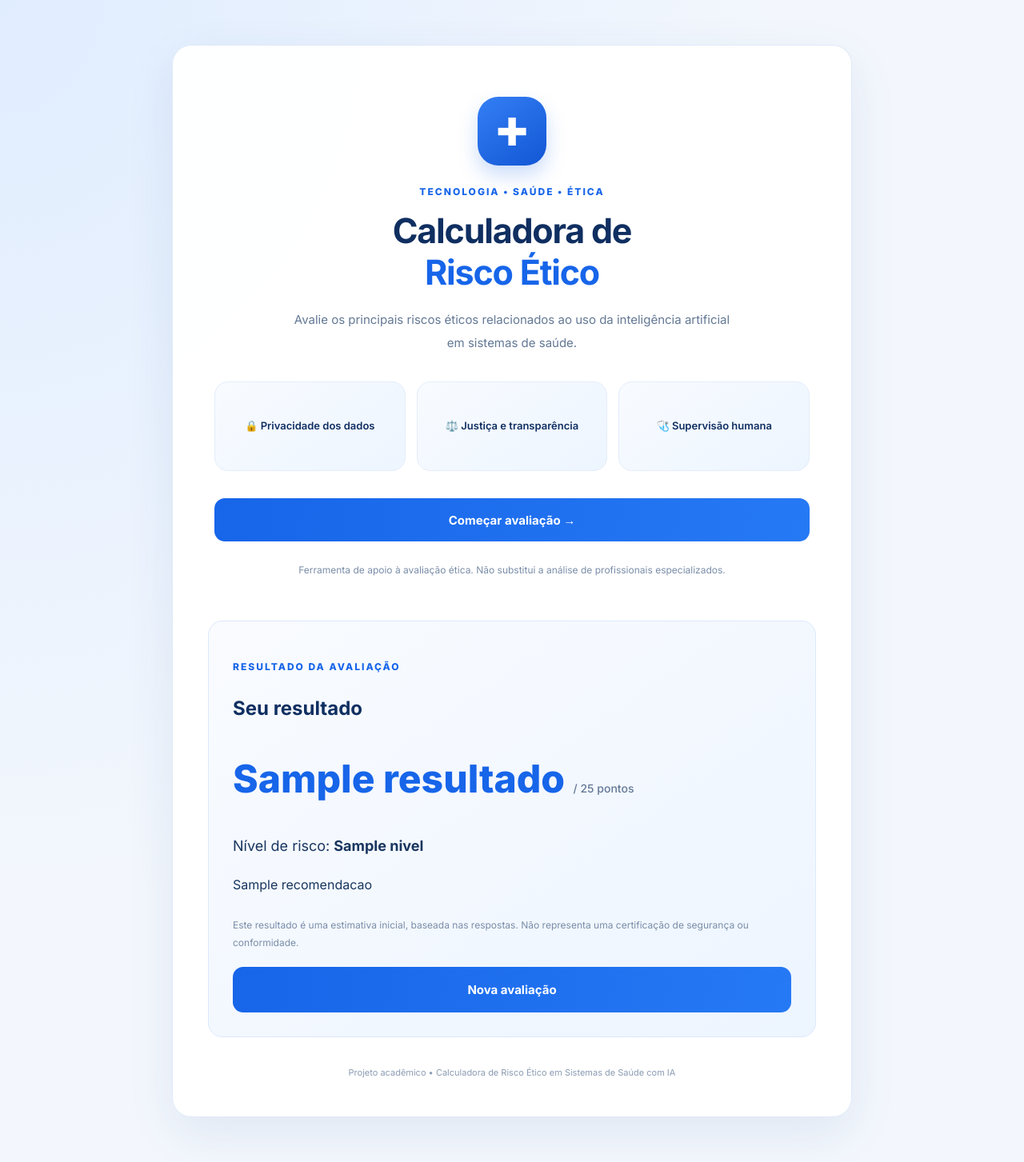
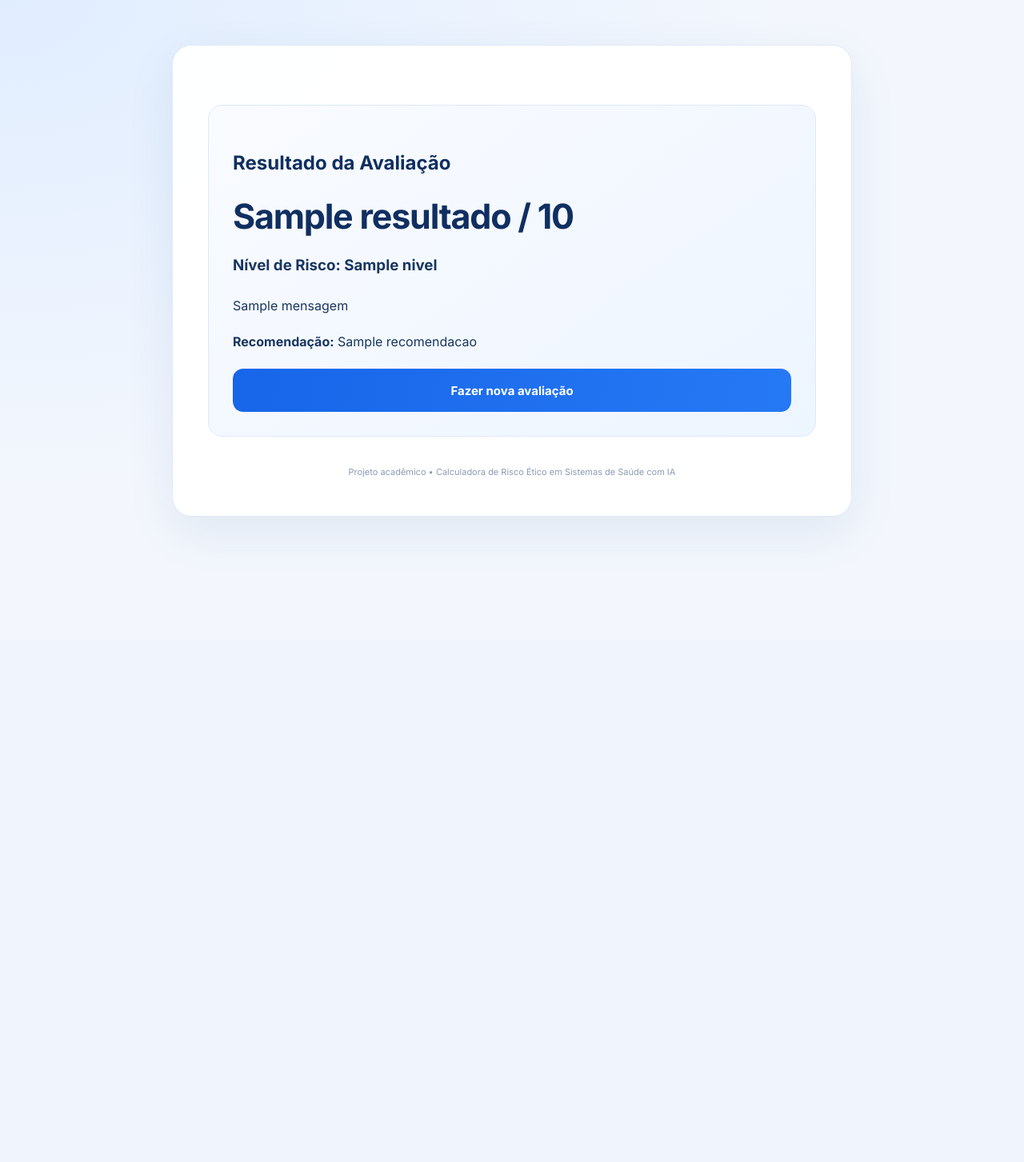
Before and after one commit to Lucas-adin/calculadora-ee, a Flask app: template templates/index.html in a window 1280 px wide. Shown: the whole page at 80% size. After the commit the page ends 646 px from the top, so only its background shows below. Run offline with Flask 3, Linux system fonts and the light colour scheme; the template is opened without the code that fills it: most values are stand-ins (such as "Sample title", 1, 10 or a date in 2020).

Commit message:
Atualiza calculadora de risco etico

```diff
--- a/app.py
+++ b/app.py
@@ -4,52 +4,60 @@ from flask import Flask, render_template, request
 app = Flask(__name__)
 
 
-@app.route("/")
-def home():
-    return render_template("index.html")
+@app.route('/')
+def inicio():
+    return render_template('index.html', resultado=None)
 
 
-@app.route("/calcular", methods=["POST"])
+@app.route('/calcular', methods=['POST'])
 def calcular():
-    dados = int(request.form["dados"])
-    transparencia = int(request.form["transparencia"])
-    vies = int(request.form["vies"])
-    seguranca = int(request.form["seguranca"])
-    supervisao = int(request.form["supervisao"])
+    perguntas = [
+        'dados',
+        'transparencia',
+        'vies',
+        'seguranca',
+        'supervisao'
+    ]
 
-    total = dados + transparencia + vies + seguranca + supervisao
+    pontuacao_respostas = {
+        'nao': 2,
+        'parcial': 1,
+        'sim': 0
+    }
 
-    if total <= 0:
-        nivel = "BAIXO"
-        recomendacao = (
-            "O risco identificado é baixo. "
-            "Mantenha os cuidados com privacidade, "
-            "segurança e supervisão humana."
-        )
+    total = 0
+
+    for pergunta in perguntas:
+        resposta = request.form.get(pergunta)
+
+        if resposta not in pontuacao_respostas:
+            return "Responda todas as perguntas corretamente.", 400
+
+        total += pontuacao_respostas[resposta]
+
+    if total <= 3:
+        nivel = "Baixo"
+        mensagem = "O sistema apresenta baixo risco ético."
+        recomendacao = "Continue monitorando os critérios éticos da IA."
 
     elif total <= 6:
-        nivel = "MÉDIO"
-        recomendacao = (
-            "Revise os pontos que precisam de melhoria. "
-            "Reforce a proteção dos dados, a transparência "
-            "e a verificação de possíveis vieses."
-        )
+        nivel = "Médio"
+        mensagem = "O sistema apresenta risco ético moderado."
+        recomendacao = "Revise os critérios que precisam de melhorias."
 
     else:
-        nivel = "ALTO"
-        recomendacao = (
-            "O sistema exige uma revisão cuidadosa antes "
-            "de ser utilizado. Avalie os riscos, reforce "
-            "a segurança e garanta supervisão humana."
-        )
+        nivel = "Alto"
+        mensagem = "O sistema apresenta alto risco ético."
+        recomendacao = "Priorize a correção dos problemas identificados e realize uma nova avaliação."
 
     return render_template(
-        "index.html",
+        'index.html',
         resultado=total,
         nivel=nivel,
+        mensagem=mensagem,
         recomendacao=recomendacao
     )
 
 
-if __name__ == "__main__":
+if __name__ == '__main__':
     app.run(debug=True)
--- a/templates/index.html
+++ b/templates/index.html
@@ -11,7 +11,8 @@
 
 <main class="container">
 
-    <section id="inicio" class="tela-inicial">
+    <!-- TELA INICIAL -->
+    <section id="inicio" class="tela-inicial" {% if resultado is not none %}hidden{% endif %}>
         <div class="icone">✚</div>
         <p class="subtitulo">TECNOLOGIA • SAÚDE • ÉTICA</p>
 
@@ -38,26 +39,25 @@
         </p>
     </section>
 
-
     <!-- QUESTIONÁRIO -->
     <section id="avaliacao" class="card" hidden>
 
         <h2>Avaliação de Risco Ético</h2>
 
         <p class="descricao">
-        Responda às perguntas abaixo para avaliar o risco ético
+            Responda às cinco perguntas para avaliar o risco ético
             do sistema de Inteligência Artificial na saúde.
         </p>
 
-    <form action="/calcular" method="POST">
+        <form action="{{ url_for('calcular') }}" method="POST">
 
             <div class="pergunta">
                 <label for="dados">1. Uso de dados sensíveis</label>
                 <select id="dados" name="dados" required>
                     <option value="" disabled selected>Selecione uma resposta</option>
-                <option value="10">Não</option>
-                <option value="5">Parcial</option>
-                <option value="0">Sim</option>
+                    <option value="nao">Não</option>
+                    <option value="parcial">Parcial</option>
+                    <option value="sim">Sim</option>
                 </select>
             </div>
 
@@ -65,19 +65,19 @@
                 <label for="transparencia">2. Transparência da IA</label>
                 <select id="transparencia" name="transparencia" required>
                     <option value="" disabled selected>Selecione uma resposta</option>
-                <option value="10">Não</option>
-                <option value="5">Parcial</option>
-                <option value="0">Sim</option>
+                    <option value="nao">Não</option>
+                    <option value="parcial">Parcial</option>
+                    <option value="sim">Sim</option>
                 </select>
             </div>
 
             <div class="pergunta">
-            <label for="vies">3. Teste contra vieses</label>
+                <label for="vies">3. Testes contra vieses</label>
                 <select id="vies" name="vies" required>
                     <option value="" disabled selected>Selecione uma resposta</option>
-                <option value="10">Não</option>
-                <option value="5">Parcial</option>
-                <option value="0">Sim</option>
+                    <option value="nao">Não</option>
+                    <option value="parcial">Parcial</option>
+                    <option value="sim">Sim</option>
                 </select>
             </div>
 
@@ -85,9 +85,9 @@
                 <label for="seguranca">4. Segurança dos dados</label>
                 <select id="seguranca" name="seguranca" required>
                     <option value="" disabled selected>Selecione uma resposta</option>
-                <option value="10">Não</option>
-                <option value="5">Parcial</option>
-                <option value="0">Sim</option>
+                    <option value="nao">Não</option>
+                    <option value="parcial">Parcial</option>
+                    <option value="sim">Sim</option>
                 </select>
             </div>
 
@@ -95,43 +95,40 @@
                 <label for="supervisao">5. Supervisão humana</label>
                 <select id="supervisao" name="supervisao" required>
                     <option value="" disabled selected>Selecione uma resposta</option>
-                <option value="10">Não</option>
-                <option value="5">Parcial</option>
-                <option value="0">Sim</option>
+                    <option value="nao">Não</option>
+                    <option value="parcial">Parcial</option>
+                    <option value="sim">Sim</option>
                 </select>
             </div>
 
             <button type="submit">Calcular risco ético</button>
-
         </form>
 
-    <button
-        type="button"
-        class="botao-secundario"
-        onclick="voltarInicio()">
+        <button type="button" class="botao-secundario" onclick="voltarInicio()">
             Voltar ao início
         </button>
 
     </section>
 
+    <!-- RESULTADO -->
+    {% if resultado is defined and resultado is not none %}
 
-    {% if resultado is defined %}
-    <section class="resultado">
-        <p class="subtitulo">RESULTADO DA AVALIAÇÃO</p>
-        <h2>Seu resultado</h2>
+    <section id="resultado" class="card resultado">
+        <h2>Resultado da Avaliação</h2>
 
-        <div class="pontuacao">{{ resultado }} <small>/ 25 pontos</small></div>
+        <h1>{{ resultado }} / 10</h1>
 
-        <p class="nivel">Nível de risco: <strong>{{ nivel }}</strong></p>
-        <p>{{ recomendacao }}</p>
+        <h3>Nível de Risco: {{ nivel }}</h3>
 
-        <p class="aviso">
-            Este resultado é uma estimativa inicial, baseada nas respostas.
-            Não representa uma certificação de segurança ou conformidade.
-        </p>
+        <p>{{ mensagem }}</p>
 
-        <a class="link-botao" href="/">Nova avaliação</a>
+        <p><strong>Recomendação:</strong> {{ recomendacao }}</p>
+
+        <button type="button" onclick="novaAvaliacao()">
+            Fazer nova avaliação
+        </button>
     </section>
+
     {% endif %}
 
     <footer>
@@ -152,6 +149,10 @@
         document.getElementById("inicio").hidden = false;
         window.scrollTo(0, 0);
     }
+
+    function novaAvaliacao() {
+        window.location.href = "{{ url_for('inicio') }}";
+    }
 </script>
 
 </body>
```
Lines whose indentation alone changed are shown as unchanged.
